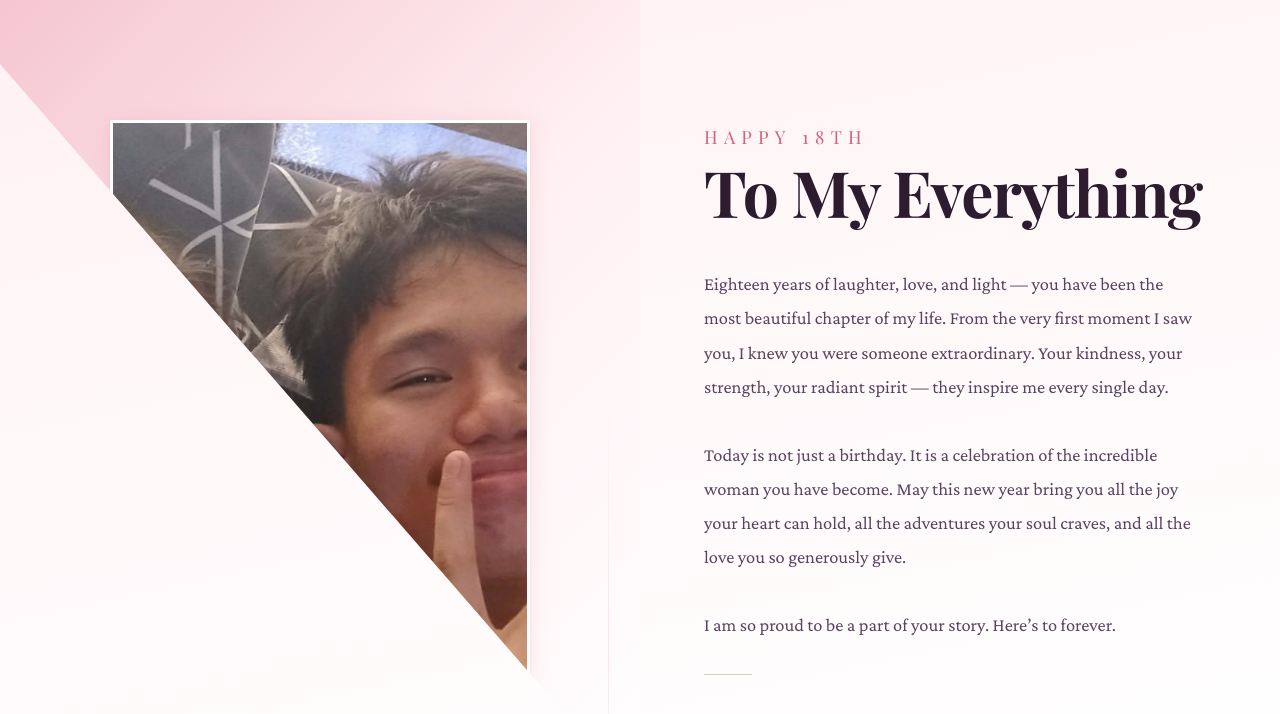
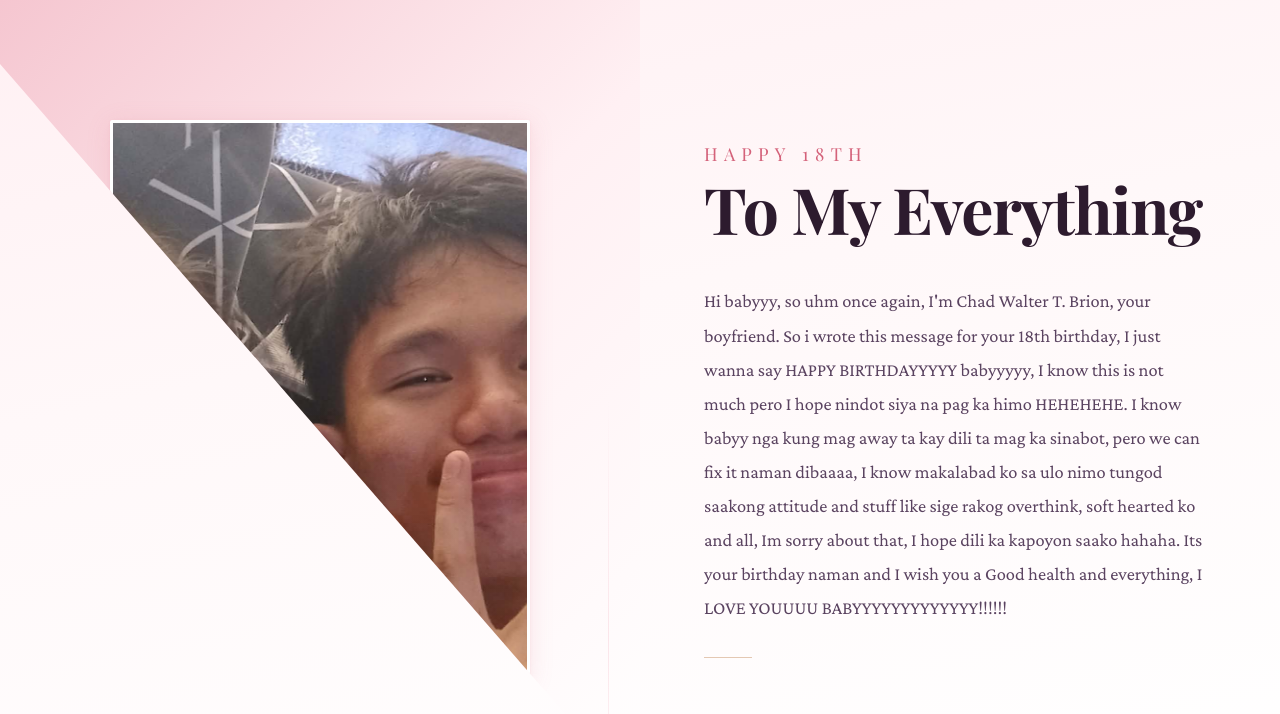
Before and after one commit to Ernsci/birthday-site, a React (Vite) app: page / in a window 1280 px wide. Shown: the top 714 px of the page. Built offline with nearby package versions, Linux system fonts and the light colour scheme; a web font is replaced by a local one.

Commit message:
Replace message with personal Bisaya birthday message

```diff
--- a/src/App.jsx
+++ b/src/App.jsx
@@ -31,17 +31,12 @@ function App() {
 
         <div className={`long-message ${visible ? 'reveal' : ''}`} style={{ transitionDelay: '0.8s' }}>
           <p className="long-text">
-            Eighteen years of laughter, love, and light — you have been the most
-            beautiful chapter of my life. From the very first moment I saw you, I
-            knew you were someone extraordinary. Your kindness, your strength,
-            your radiant spirit — they inspire me every single day.
-            <br /><br />
-            Today is not just a birthday. It is a celebration of the incredible
-            woman you have become. May this new year bring you all the joy your
-            heart can hold, all the adventures your soul craves, and all the
-            love you so generously give.
-            <br /><br />
-            I am so proud to be a part of your story. Here&rsquo;s to forever.
+            Hi babyyy, so uhm once again, I'm Chad Walter T. Brion, your boyfriend.
+            So i wrote this message for your 18th birthday, I just wanna say HAPPY BIRTHDAYYYYY babyyyyy,
+            I know this is not much pero I hope nindot siya na pag ka himo HEHEHEHE. I know babyy nga kung mag away ta kay
+            dili ta mag ka sinabot, pero we can fix it naman dibaaaa, I know makalabad ko sa ulo nimo tungod saakong attitude and stuff
+            like sige rakog overthink, soft hearted ko and all, Im sorry about that, I hope dili ka kapoyon saako hahaha.
+            Its your birthday naman and I wish you a Good health and everything, I LOVE YOUUUU BABYYYYYYYYYYYYY!!!!!!
           </p>
         </div>
       </section>
```
